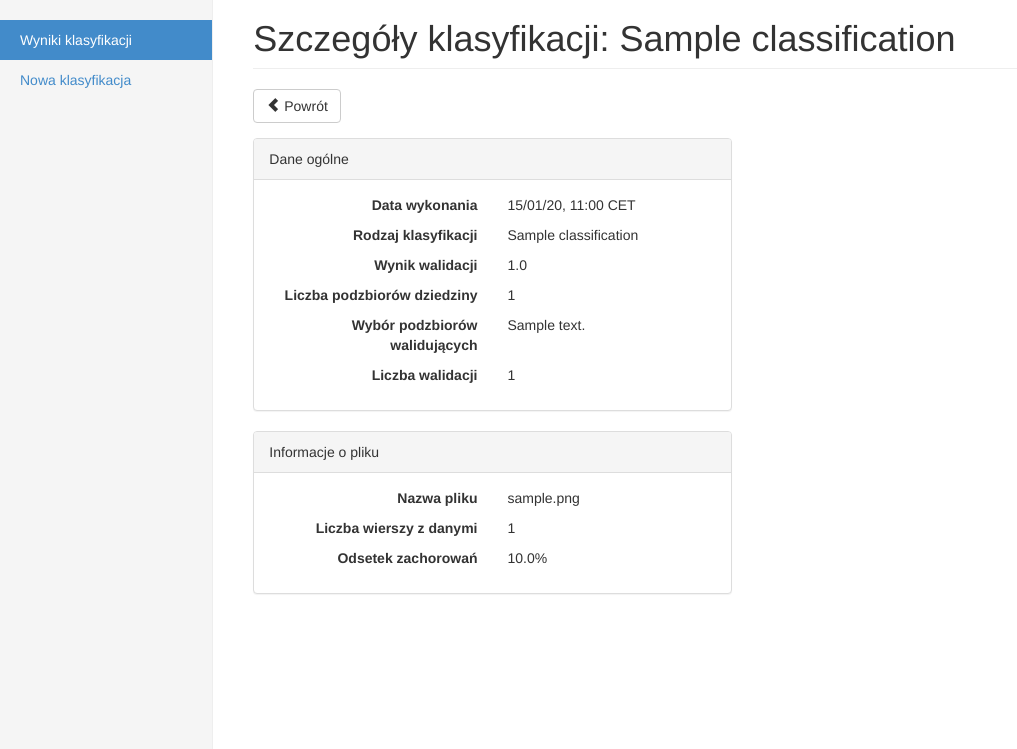
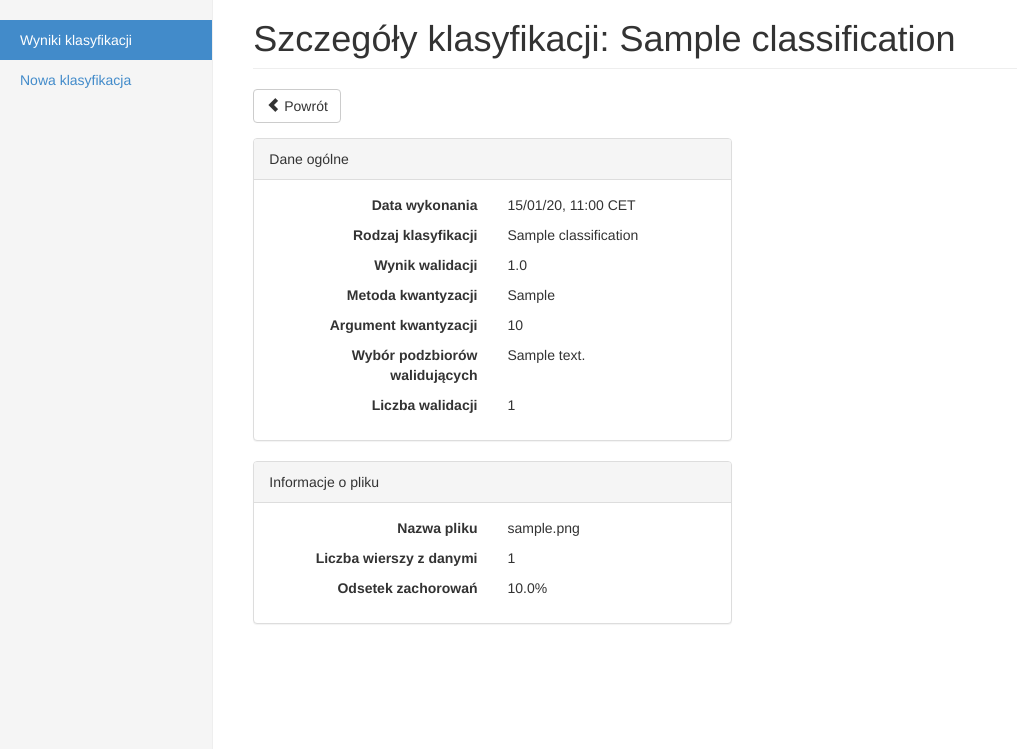
Before and after one commit to tolkjen/Degree, a Django app: template Django/med/templates/med/classification_details.html in a window 1280 px wide. Shown: the part 51-800 px from the top of the page, without its empty margins (0-1017 px from the left). Run offline with Django 3.2, Linux system fonts and the light colour scheme; tables that the repository leaves empty hold one stand-in row (values such as "Sample post"); the template is opened without the code that fills it: values that come from a table or form of the project are taken from there, most other values are stand-ins (such as "Sample title", 1, 10 or a date in 2020); some libraries are stand-ins or nearby versions.

Commit message:
Add quantization method information on details page

```diff
--- a/Django/med/models.py
+++ b/Django/med/models.py
@@ -24,7 +24,8 @@ class CrossValidation(models.Model):
 class Classification(models.Model):
 	name = models.CharField(max_length=256)
 	classifier_name = models.CharField(max_length=256)
-	subset_count = models.PositiveIntegerField()
+	quant_method = models.CharField(max_length=256)
+	quant_arg = models.PositiveIntegerField()
 	k_selection = models.CharField(max_length=256)
 	k_count = models.PositiveIntegerField()
 	date = models.DateTimeField()
@@ -38,7 +39,8 @@ class Classification(models.Model):
 		return Classification(
 			name = form.cleaned_data['name'],
 			classifier_name = form.cleaned_data['classifier_name'],
-			subset_count = form.cleaned_data['quant_arg'],
+			quant_method = form.cleaned_data['quant_method'],
+			quant_arg = form.cleaned_data['quant_arg'],
 			k_selection = form.cleaned_data['k_selection'],
 			k_count = form.cleaned_data['k_count'],
 			date = datetime.utcnow().replace(tzinfo = pytz.utc),
--- a/Django/med/templates/med/classification_details.html
+++ b/Django/med/templates/med/classification_details.html
@@ -67,8 +67,12 @@
                   <div class="col-xs-6">{{classification.validation_result}}</div>
                 </div>
                 <div class="row">
-                  <div class="col-xs-6 text-right"><p><strong>Liczba podzbiorów dziedziny</strong></p></div>
-                  <div class="col-xs-6">{{classification.subset_count}}</div>
+                  <div class="col-xs-6 text-right"><p><strong>Metoda kwantyzacji</strong></p></div>
+                  <div class="col-xs-6">{{classification.quant_method}}</div>
+                </div>
+                <div class="row">
+                  <div class="col-xs-6 text-right"><p><strong>Argument kwantyzacji</strong></p></div>
+                  <div class="col-xs-6">{{classification.quant_arg}}</div>
                 </div>
                 <div class="row">
                   <div class="col-xs-6 text-right"><p><strong>Wybór podzbiorów walidujących</strong></p></div>
```
